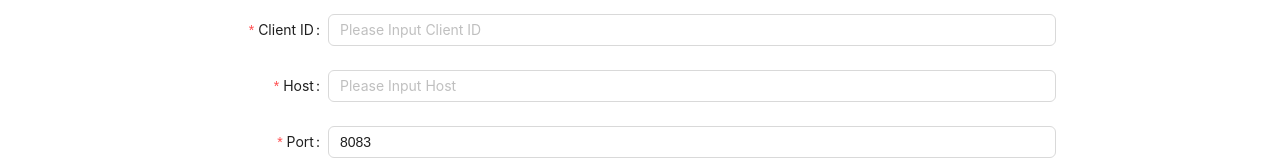
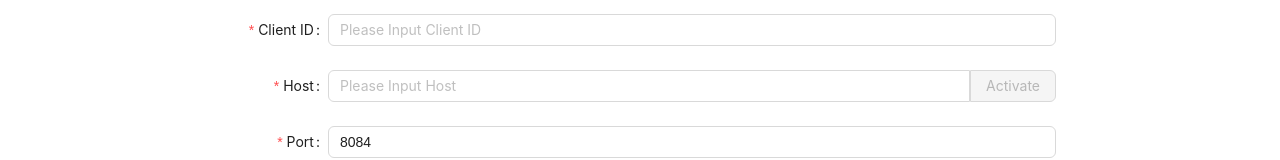
Before and after one commit to lewangdev/folotoy-tool, a Vue app: page /mqtt in a window 1280 px wide. Shown: the part 149-309 px from the top of the page. Built offline with nearby package versions, Linux system fonts and the light colour scheme.

Commit message:
change mqtt topic

```diff
--- a/src/components/mqttPage.vue
+++ b/src/components/mqttPage.vue
@@ -22,7 +22,10 @@
             </a-form-item>
 
             <a-form-item :label="t('mqtt.host')" name="host" :rules="[{ required: true, message: t('mqtt.inputHost') }]">
-                <a-input :placeholder="t('mqtt.inputHost')" v-model:value="form.host" />
+                <div style="display: flex;justify-content: space-between;">
+                    <a-input style="border-top-right-radius: 0; border-bottom-right-radius: 0;" :placeholder="t('mqtt.inputHost')" v-model:value="form.host" />
+                    <a-button style="border-top-left-radius: 0; border-bottom-left-radius: 0;"  type="primary" :disabled="!form.host || !form.port" @click="navigateToActivateMqttServer">{{ t('mqtt.activate') }}</a-button>
+                </div>
             </a-form-item>
 
             <a-form-item :label="t('mqtt.port')" name="port" :rules="[{ required: true, message: t('mqtt.inputPort') }]">
@@ -94,7 +97,7 @@ const form = ref({
     name: '',
     clientId: '',
     host: '',
-    port: 8083,
+    port: 8084,
     username: '',
     password: '',
     useSSL: window.location.protocol === 'https:',
@@ -109,7 +112,9 @@ onMounted(() => {
 })
 const mqttServer = ref(null)
 let autoScroll = true;
-
+const navigateToActivateMqttServer = () => {
+    window.open(`https://${form.value.host}:${form.value.port}/mqtt`,  '_blank')
+}
 // 检查是否滚动到元素底部
 const isScrolledToBottom = (el) => {
     return el.scrollTop + el.clientHeight >= el.scrollHeight;
@@ -134,7 +139,7 @@ const handleScroll = () => {
 // 提交表单的处理函数
 const handleSubmit = () => {
     console.log(form.value);
-    form.value.topic = `/user/folotoy/${form.value.deviceKey}/thing/command/call`;
+    form.value.topic = `/sys/folotoy/${form.value.deviceKey}/thing/event/post`;
     mqttServer.value = new Mqtt(form.value, (e) => {
         messages.value.push({ ts: moment().format('YYYY-MM-DD HH:mm:ss'), data: JSON.parse(e.payloadString) });
         if (autoScroll) {
--- a/src/lang/index.js
+++ b/src/lang/index.js
@@ -67,6 +67,7 @@ export default createI18n({
         inputPassword: '请输入密码',
         inputDeviceKey: '请输入 SN',
         deviceKey: 'SN',
+        activate: '激活'
       }
     },
     'zh-TW': {
@@ -121,6 +122,7 @@ export default createI18n({
             inputPassword: '請輸入密碼',
             inputDeviceKey: '請輸入 SN',
             deviceKey: 'SN',
+            activate: '激活'
           }
     },
     'en-US': {
@@ -174,7 +176,8 @@ export default createI18n({
         inputUsername: 'Please Input Username',
         inputPassword: 'Please Input Password',
         inputDeviceKey: 'Please Input SN',
-        deviceKey: 'SN'
+        deviceKey: 'SN',
+        activate: 'Activate'
       }
     },
     'ja-JP': {
@@ -228,7 +231,8 @@ export default createI18n({
         inputUsername: 'ユーザー名を入力してください',
         inputPassword: 'パスワードを入力してください',
         inputDeviceKey: 'SNを入力してください',
-        deviceKey: 'SN'
+        deviceKey: 'SN',
+        activate: 'アクティブにする'
       }
     }
   }
```
